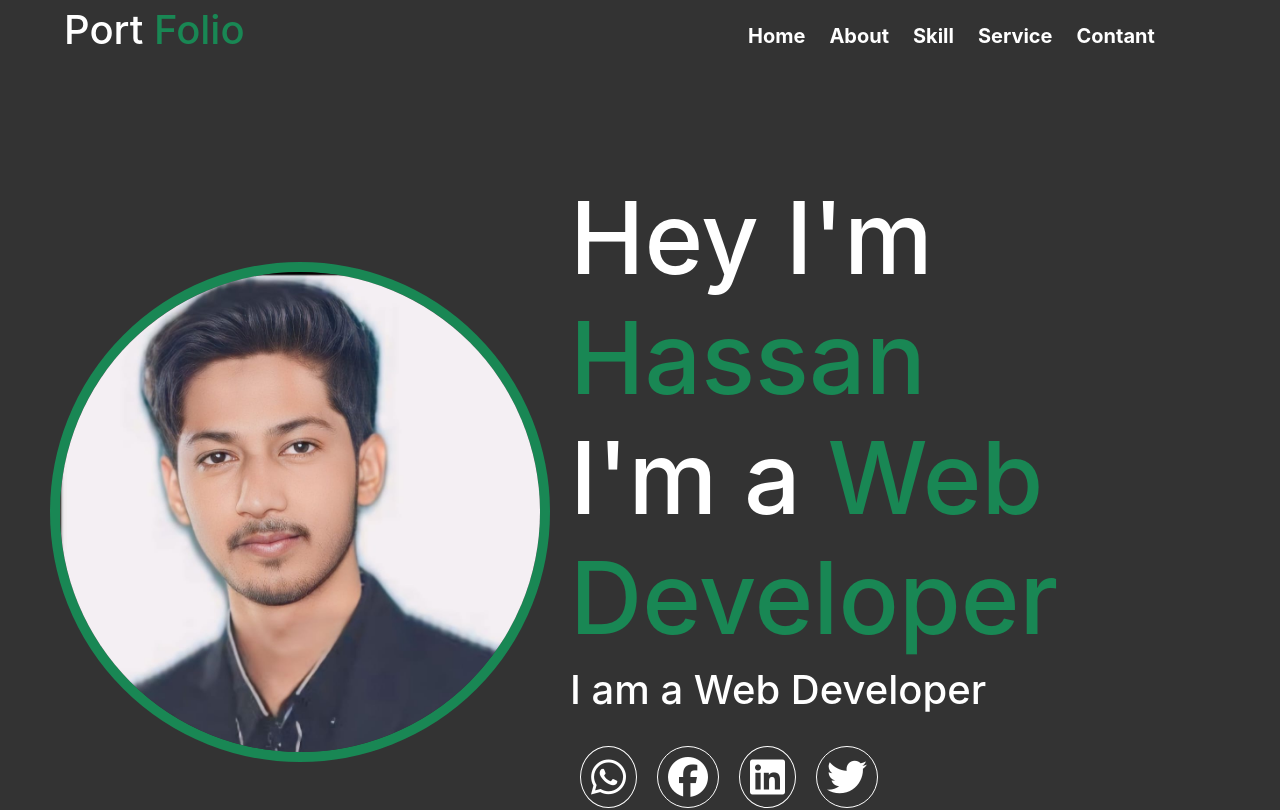
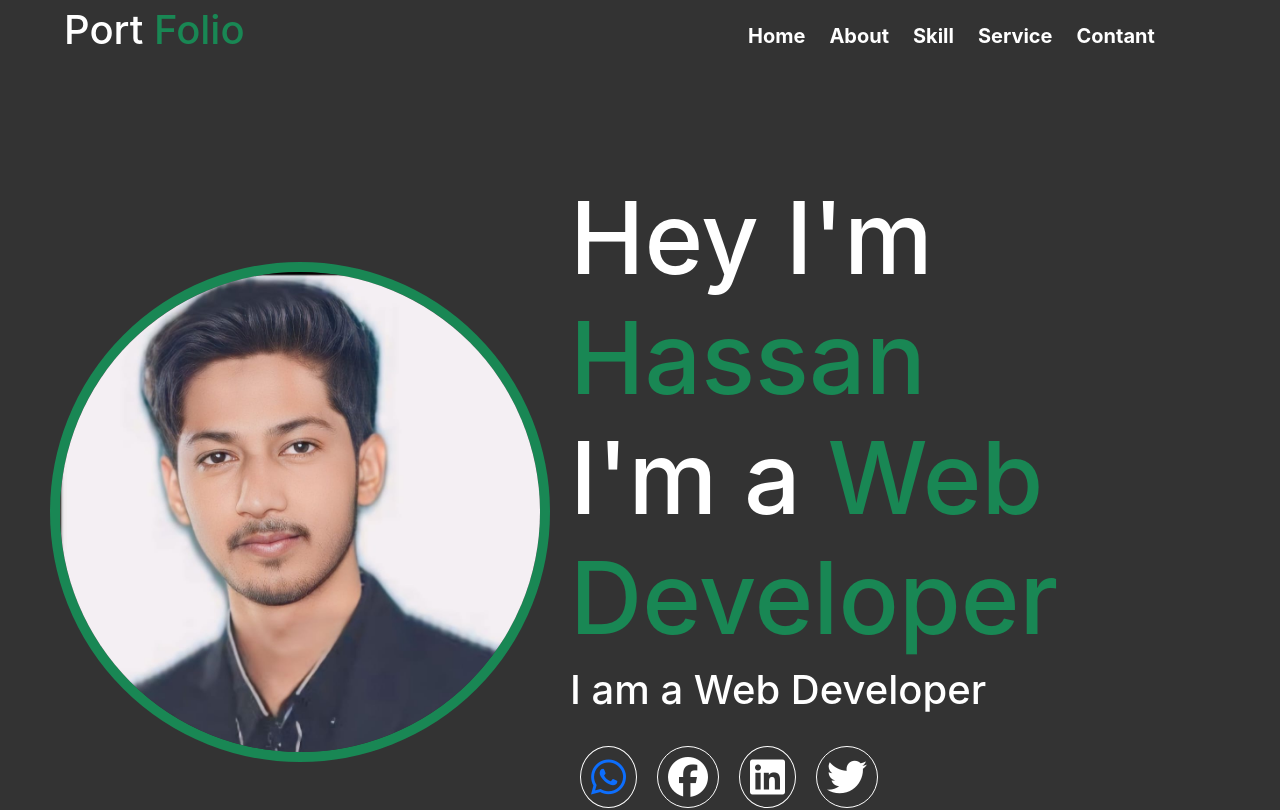
Before and after one commit to MohdHassan0912/Portfolio, a React (Create React App) app: page / in a window 1280 px wide. Shown: the top 810 px of the page. Built offline with nearby package versions, Linux system fonts and the light colour scheme.

Commit message:
added whatsapp link

```diff
--- a/src/project.css
+++ b/src/project.css
@@ -316,6 +316,7 @@ footer p {
 }
 .link{
     text-decoration: none;
+    /* font-size: 30px; */
 }
 
 
--- a/src/project.js
+++ b/src/project.js
@@ -21,9 +21,11 @@ const Project = () => {
           </h1>
           <p className="h5">I am a Web Developer</p>
           <br />
+          <a href="https://wa.me/+917991948390">
           <i className="fa-brands  fa-whatsapp ">
 
           </i>
+          </a>
 
           <i className="fa-brands  fa-facebook "></i>
           <i className="fa-brands  fa-linkedin "></i>
```
